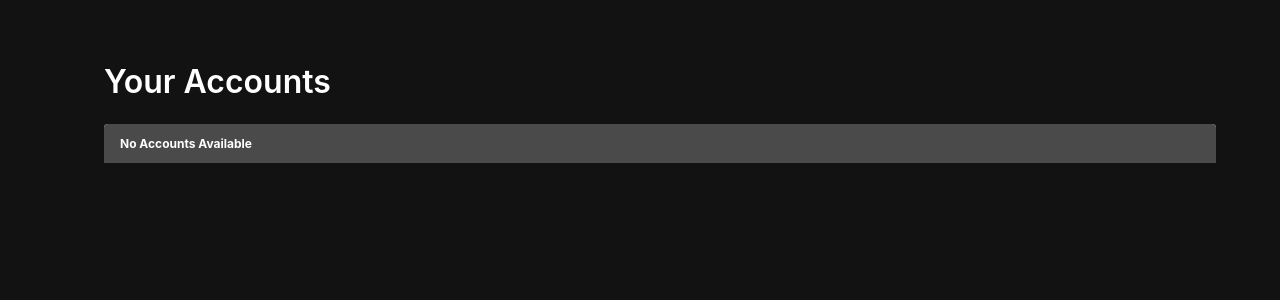
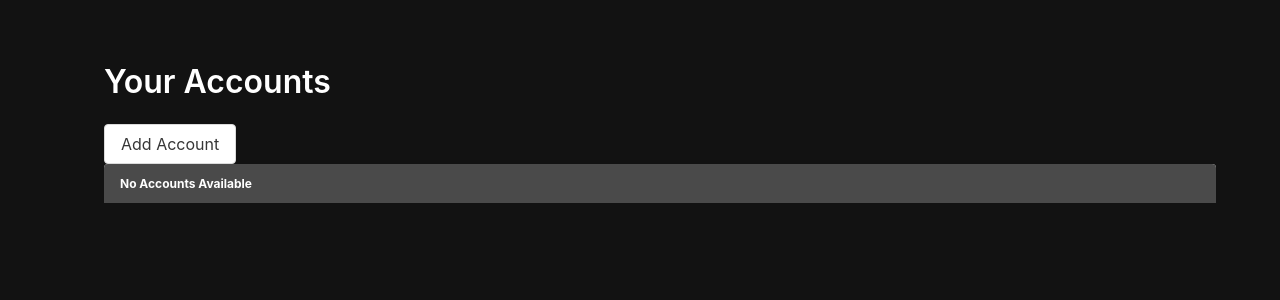
Before and after one commit to siemenjm/practice_budget_app, a Django app: page /accounts/ in a window 1280 px wide. Shown: the part 52-352 px from the top of the page. Run offline with Django 4.2, Linux system fonts and the light colour scheme.

Commit message:
Add AccountCreate view

```diff
--- a/main_app/templates/account_list.html
+++ b/main_app/templates/account_list.html
@@ -5,7 +5,7 @@
 
 <h1 class="title pt-5">{{ header }}</h1>
 
-{% comment %} <a class="button" href="{% url 'account_create' %}">Add Account</a> {% endcomment %}
+<a class="button" href="{% url 'account_create' %}">Add Account</a>
 
 <div class="gallery">
   {% for account in accounts %}
--- a/main_app/urls.py
+++ b/main_app/urls.py
@@ -8,4 +8,5 @@ urlpatterns = [
     path('institutions/new/', views.InstitutionCreate.as_view(), name='institution_create'),
     path('institutions/<int:pk>/', views.InstitutionDetail.as_view(), name='institution_detail'),
     path('accounts/', views.AccountList.as_view(), name='account_list'),
+    path('accounts/new/', views.AccountCreate.as_view(), name='account_create'),
 ]
--- a/main_app/views.py
+++ b/main_app/views.py
@@ -56,3 +56,9 @@ class AccountList(TemplateView):
         #     context['header'] = 'Your Institutions'
 
         return context
+
+class AccountCreate(CreateView):
+    model = Account
+    fields = ['account_id', 'balance_available', 'balance_current', 'name', 'account_type', 'account_subtype', 'institution']
+    template_name = 'account_create.html'
+    success_url = '/accounts/'
```
Also changed, not shown: main_app/templates/account_create.html (added, +14 -0 lines).
